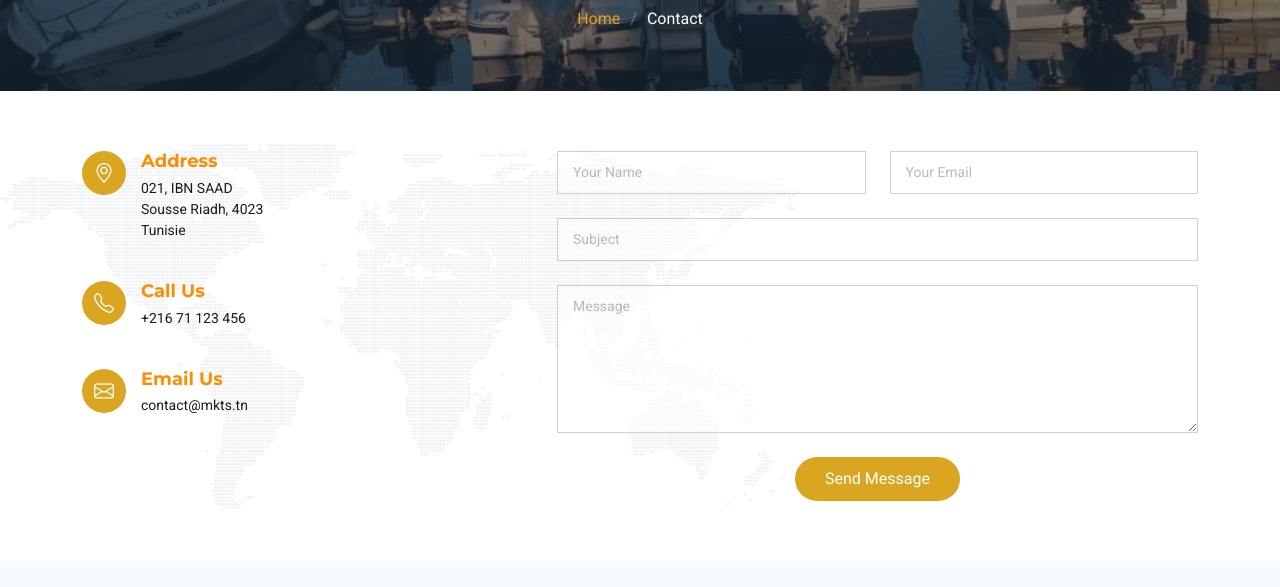
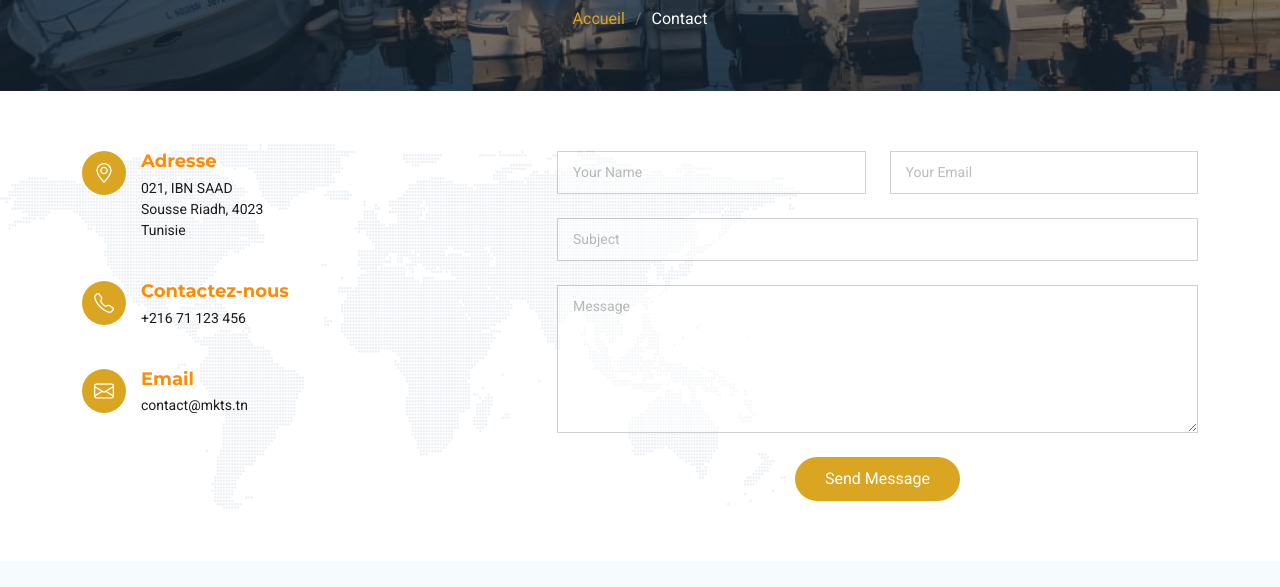
Before and after one commit to amirabourogaa/mkts.tn, a plain HTML site: page contact.html in a window 1280 px wide. Shown: the part 213-800 px from the top of the page. Drawn offline with nearby package versions, Linux system fonts and the light colour scheme; some packages are replaced by stand-ins of ours; a script that the page names is missing.

Commit message:
change cover about page

```diff
--- a/contact.html
+++ b/contact.html
@@ -67,7 +67,7 @@
         <h1>Contact</h1>
         <nav class="breadcrumbs">
           <ol>
-            <li><a href="index.html">Home</a></li>
+            <li><a href="index.html">Accueil</a></li>
             <li class="current">Contact</li>
           </ol>
         </nav>
@@ -85,7 +85,7 @@
             <div class="info-item d-flex" data-aos="fade-up" data-aos-delay="200">
               <i class="bi bi-geo-alt flex-shrink-0"></i>
               <div>
-                <h3>Address</h3>
+                <h3>Adresse</h3>
                 <p>021, IBN SAAD</p>
                 <p>Sousse Riadh, 4023</p>
                 <p>Tunisie</p>              </div>
@@ -94,7 +94,7 @@
             <div class="info-item d-flex" data-aos="fade-up" data-aos-delay="300">
               <i class="bi bi-telephone flex-shrink-0"></i>
               <div>
-                <h3>Call Us</h3>
+                <h3>Contactez-nous</h3>
                 <p>+216 71 123 456</p>
               </div>
             </div><!-- End Info Item -->
@@ -102,7 +102,7 @@
             <div class="info-item d-flex" data-aos="fade-up" data-aos-delay="400">
               <i class="bi bi-envelope flex-shrink-0"></i>
               <div>
-                <h3>Email Us</h3>
+                <h3>Email</h3>
                 <p>contact@mkts.tn</p>
               </div>
             </div><!-- End Info Item -->
```
Also changed, not shown: services.html (+1 -1 lines).
